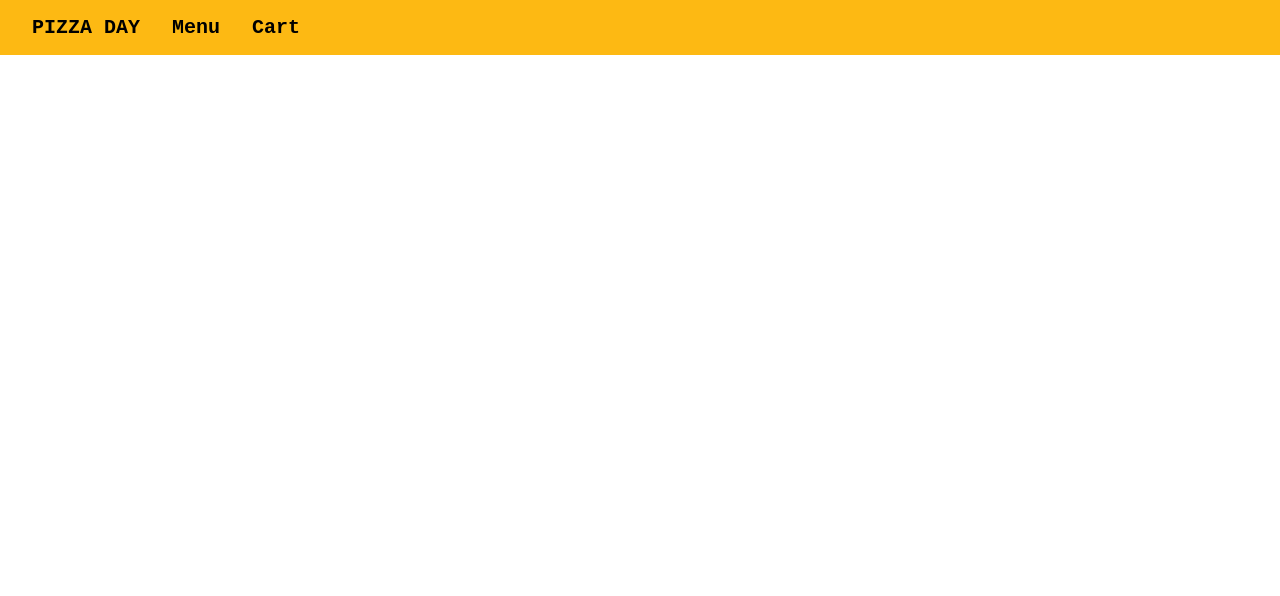
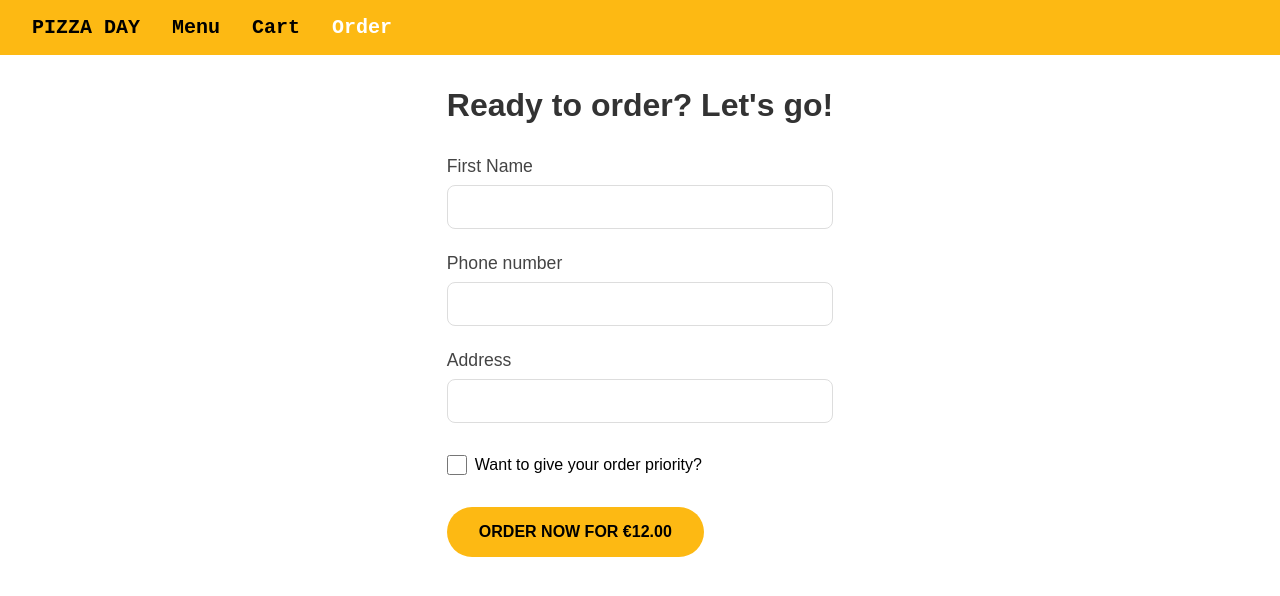
Before and after one commit to saintgregoire/ReactHillel, a React (Vite) app: page /order_form in a window 1280 px wide. Before the commit this address had no page. Shown: the top 596 px of the page. Built offline with nearby package versions, Linux system fonts and the light colour scheme.

Commit message:
feat => OrderForm page added

```diff
--- a/src/App.jsx
+++ b/src/App.jsx
@@ -4,6 +4,7 @@ import Menu from "./pages/Menu/Menu";
 import Cart from "./pages/Cart/Cart";
 import "./App.css";
 import { Route, Routes } from "react-router";
+import OrderForm from "./pages/OrderForm/OrderForm";
 
 function App() {
   return (
@@ -13,6 +14,7 @@ function App() {
         <Route path="/" element={<Home />} />
         <Route path="/menu" element={<Menu />} />
         <Route path="/cart" element={<Cart />} />
+        <Route path="/order_form" element={<OrderForm/>} />
       </Routes>
     </div>
   );
--- a/src/components/Button/Button.jsx
+++ b/src/components/Button/Button.jsx
@@ -1,3 +1,4 @@
+import { memo } from 'react';
 import './Button.css'
 
 function Button(props){
@@ -9,4 +10,4 @@ function Button(props){
   )
 }
 
-export default Button
+export default memo(Button);
--- a/src/components/Header/Header.jsx
+++ b/src/components/Header/Header.jsx
@@ -16,6 +16,7 @@ function Header() {
         </NavLink>
         <NavLink to="/menu" className="logo">Menu</NavLink>
         <NavLink to="/cart" className="logo">Cart</NavLink>
+        <NavLink to="/order_form" className="logo">Order</NavLink>
       </nav>
       <Input
         type="text"
--- a/src/components/Input/Input.jsx
+++ b/src/components/Input/Input.jsx
@@ -1,7 +1,8 @@
+import { memo } from "react";
 import "./Input.css";
 
 function Input(props) {
-  const { type = "text", placeholder, ariaLabel, className, value, onChange } = props;
+  const { type = "text", placeholder, ariaLabel, className, value, onChange, id, defaultValue, readOnly, required } = props;
 
   return (
     <input
@@ -10,9 +11,13 @@ function Input(props) {
       aria-label={ariaLabel}
       className={className}
       value={value}
+      defaultValue={defaultValue}
       onChange={onChange}
+      id={id}
+      readOnly={readOnly}
+      required={required}
     ></input>
   );
 }
 
-export default Input;
+export default memo(Input);
--- /dev/null
+++ b/src/pages/OrderForm/OrderForm.css
@@ -0,0 +1,71 @@
+.container-order {
+  max-width: 600px;
+  margin: 0 auto;
+  padding: 2rem;
+}
+
+.container-order > h1 {
+  font-size: 2rem;
+  color: #333;
+  margin-bottom: 2rem;
+}
+
+.container-order fieldset {
+  border: none;
+}
+
+.form-group {
+  margin-bottom: 1.5rem;
+}
+
+.form-group label {
+  display: block;
+  font-size: 1.1rem;
+  color: #444;
+  margin-bottom: 0.5rem;
+}
+
+.input-wrapper {
+  position: relative;
+}
+
+.form-group input[type="text"],
+.form-group input[type="tel"] {
+  width: 100%;
+  padding: 0.75rem;
+  font-size: 1rem;
+  border: 1px solid #ddd;
+  border-radius: 8px;
+  background: white;
+}
+
+.checkbox-group {
+  margin: 2rem 0;
+}
+
+.checkbox-wrapper {
+  display: flex;
+  align-items: center;
+  gap: 0.5rem;
+}
+
+#priority {
+  width: 20px;
+  height: 20px;
+  border: 2px solid #666;
+  border-radius: 4px;
+}
+
+.order-btn {
+  color: black;
+  padding: 1rem 2rem;
+  font-size: 1rem;
+  font-weight: bold;
+  border-radius: 999px;
+  text-transform: uppercase;
+  transition: background-color 0.3s;
+}
+
+.order-btn:hover {
+  background: #e5a700;
+}
--- /dev/null
+++ b/src/pages/OrderForm/OrderForm.jsx
@@ -0,0 +1,69 @@
+import { useContext, useMemo, useState } from "react";
+import "./OrderForm.css";
+import Input from "../../components/Input/Input";
+import { NameContext } from "../../context/NameContext";
+import Button from "../../components/Button/Button";
+
+function OrderForm() {
+  const { userName } = useContext(NameContext);
+  const [phoneInputValue, setPhoneInputValue] = useState("");
+  const [addressInputValue, setAddressInputValue] = useState("");
+
+  const changePhoneValue = (e) => {
+    setPhoneInputValue(e.target.value);
+  };
+
+  const changeAddressValue = (e) => {
+    setAddressInputValue(e.target.value);
+  };
+
+  return (
+    <div className="container-order">
+      <h1>Ready to order? Let's go!</h1>
+      <form>
+        <fieldset className="form-group">
+          <label htmlFor="firstName">First Name</label>
+          <Input id="firstName" defaultValue={userName} readOnly={true} />
+        </fieldset>
+
+        <fieldset className="form-group">
+          <label htmlFor="phone">Phone number</label>
+          <Input
+            type="tel"
+            id="phone"
+            value={phoneInputValue}
+            onChange={changePhoneValue}
+            required={true}
+          />
+        </fieldset>
+
+        <fieldset className="form-group">
+          <label htmlFor="address">Address</label>
+          <div className="input-wrapper">
+            <Input
+              id="address"
+              value={addressInputValue}
+              onChange={changeAddressValue}
+              required={true}
+            />
+          </div>
+        </fieldset>
+
+        <fieldset className="checkbox-group">
+          <div className="checkbox-wrapper">
+            <Input type="checkbox" id="priority" />
+            <label htmlFor="priority">Want to give your order priority?</label>
+          </div>
+        </fieldset>
+
+        <Button
+          text="Order now for €12.00"
+          type="submit"
+          className="order-btn"
+        />
+      </form>
+    </div>
+  );
+}
+
+export default OrderForm;
```
Also changed, not shown: src/App.css (+5 -4 lines).
